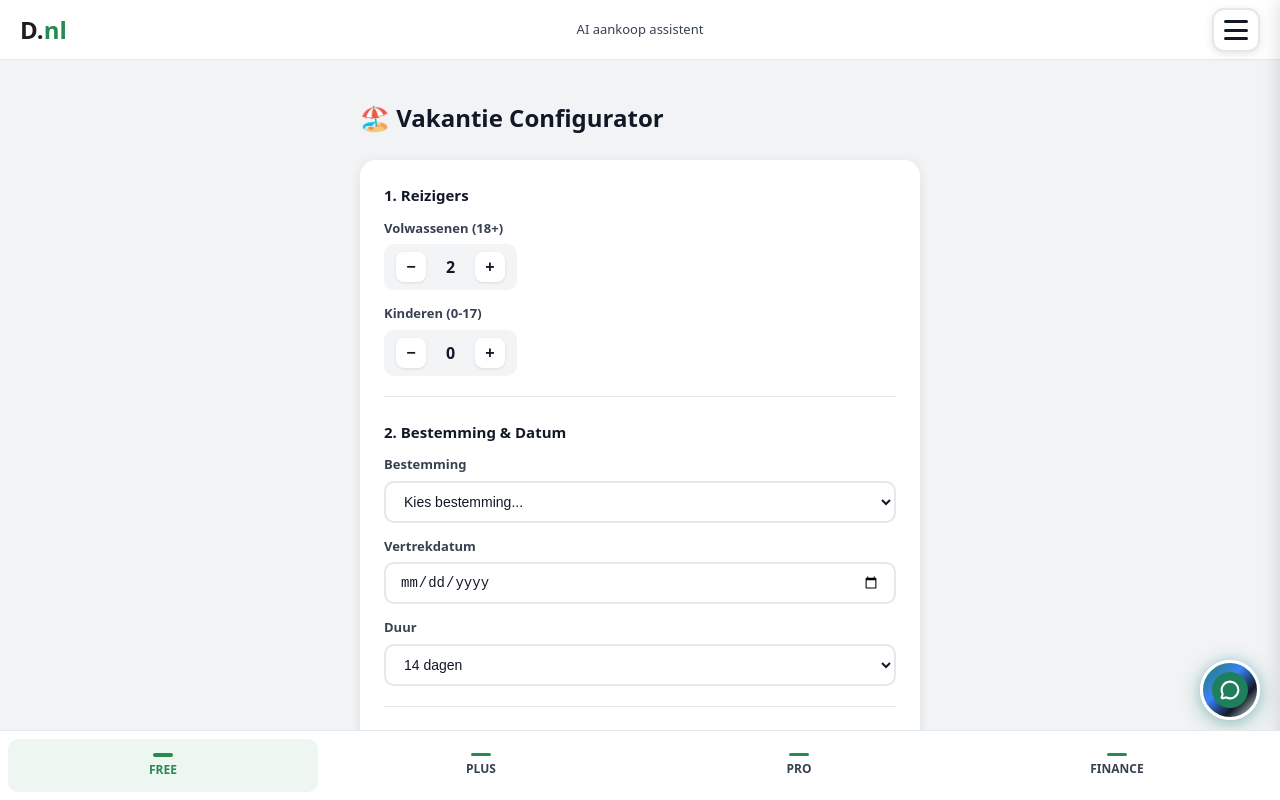
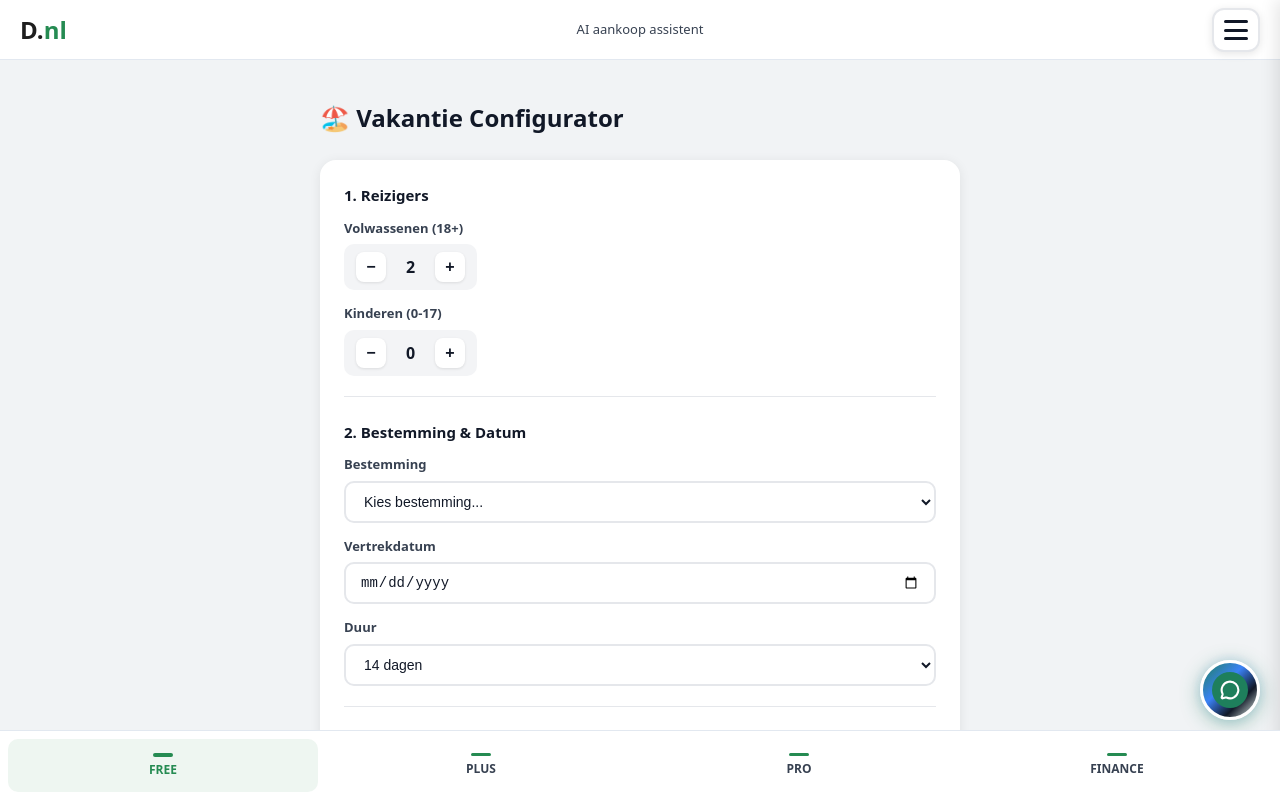
Before and after one commit to gorski1981mario-commits/dealsense-mvp, a Next.js app: page /vacations in a window 1280 px wide. Built offline with nearby package versions, Linux system fonts and the light colour scheme.

Commit message:
Fix: Remove maxWidth from VacationConfigurator - full width layout like homepage

```diff
--- a/app/components/configurators/VacationConfigurator.tsx
+++ b/app/components/configurators/VacationConfigurator.tsx
@@ -56,7 +56,7 @@ export default function VacationConfigurator({ packageType = 'pro', userId }: Va
 
   if (view === 'configurator') {
     return (
-      <div style={{ maxWidth: '600px', margin: '0 auto', padding: '20px' }}>
+      <div style={{ padding: '20px' }}>
         <h2 style={{ fontSize: '24px', fontWeight: 600, color: '#111827', marginBottom: '24px', display: 'flex', alignItems: 'center', gap: '12px' }}>
           🏖️ Vakantie Configurator
         </h2>
@@ -236,7 +236,7 @@ export default function VacationConfigurator({ packageType = 'pro', userId }: Va
 
   if (view === 'results') {
     return (
-      <div style={{ maxWidth: '600px', margin: '0 auto', padding: '20px' }}>
+      <div style={{ padding: '20px' }}>
         <button onClick={() => setView('configurator')} style={{ padding: '10px 16px', background: '#F3F4F6', color: '#111827', border: 'none', borderRadius: '8px', fontSize: '13px', fontWeight: 600, cursor: 'pointer', marginBottom: '16px' }}>← Terug</button>
 
         <h2 style={{ fontSize: '24px', fontWeight: 600, color: '#111827', marginBottom: '8px' }}>🎉 3 beste aanbiedingen gevonden!</h2>
@@ -272,7 +272,7 @@ export default function VacationConfigurator({ packageType = 'pro', userId }: Va
 
   if (view === 'payment') {
     return (
-      <div style={{ maxWidth: '600px', margin: '0 auto', padding: '20px' }}>
+      <div style={{ padding: '20px' }}>
         <button onClick={() => setView('results')} style={{ padding: '10px 16px', background: '#F3F4F6', color: '#111827', border: 'none', borderRadius: '8px', fontSize: '13px', fontWeight: 600, cursor: 'pointer', marginBottom: '16px' }}>← Terug</button>
 
         <h2 style={{ fontSize: '24px', fontWeight: 600, color: '#111827', marginBottom: '24px' }}>💳 Betaling</h2>
@@ -290,7 +290,7 @@ export default function VacationConfigurator({ packageType = 'pro', userId }: Va
   }
 
   return (
-    <div style={{ maxWidth: '600px', margin: '0 auto', padding: '20px' }}>
+    <div style={{ padding: '20px' }}>
       <h2 style={{ fontSize: '24px', fontWeight: 600, color: '#111827', marginBottom: '8px' }}>✅ Toegang verkregen!</h2>
       <p style={{ color: '#6B7280', fontSize: '14px', marginBottom: '20px' }}>Je hebt nu toegang tot de 3 beste deals + TikTok reviews</p>
 
```
